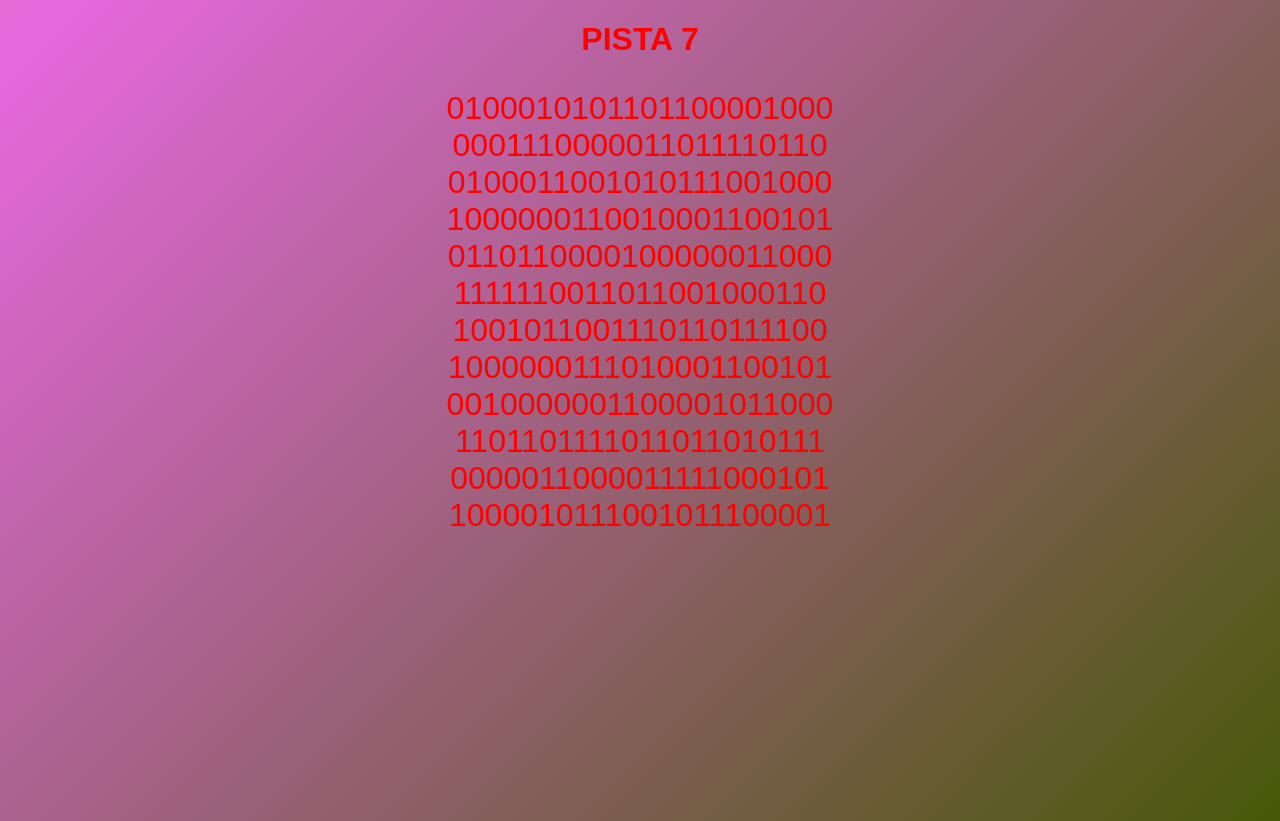
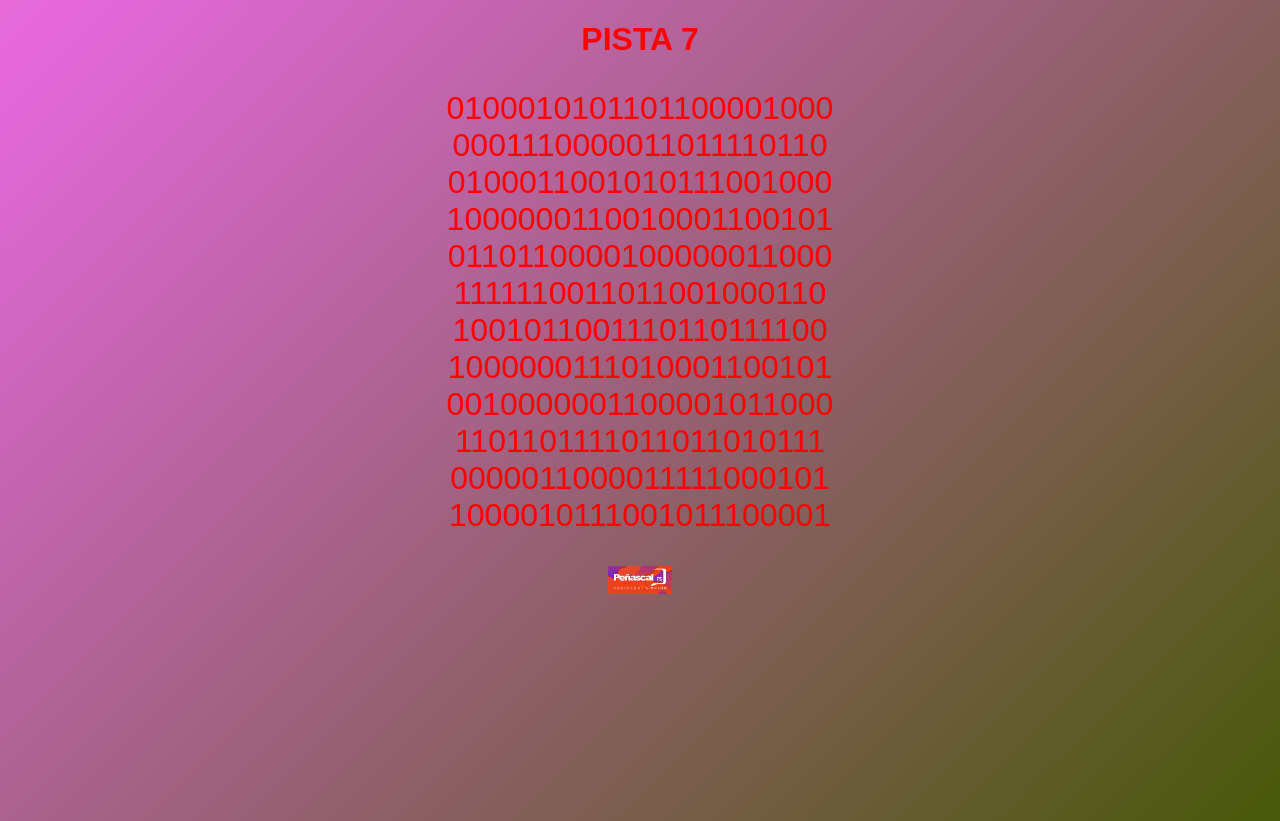
Before and after one commit to usertina/yinkana_clave7, a plain HTML site: page index.html in a window 1280 px wide. Drawn offline with Linux system fonts and the light colour scheme.

Commit message:
version1 con logo

```diff
--- a/index.html
+++ b/index.html
@@ -13,5 +13,10 @@
 			0100010101101100001000<br>0001110000011011110110<br>0100011001010111001000<br>1000000110010001100101<br>0110110000100000011000<br>1111110011011001000110<br>1001011001110110111100<br>1000000111010001100101<br>0010000001100001011000<br>1101101111011011010111<br>0000011000011111000101<br>1000010111001011100001
 		</div></p>
 	</main>
+	<footer>
+
+			<img src="logo/logo.png" alt="">
+
+	</footer>
 </body>
 </html>
--- a/style1.css
+++ b/style1.css
@@ -52,6 +52,13 @@ p{
 	font-style: normal;
 	font-weight: normal;
   }
+    footer img{
+    width: 4rem;
+   display: block;
+   margin:0 auto;
+
+
+  }
     @media (max-width: 768px) {
     div {
         margin: auto;
```
Also changed, not shown: logo/logo.png (added).
